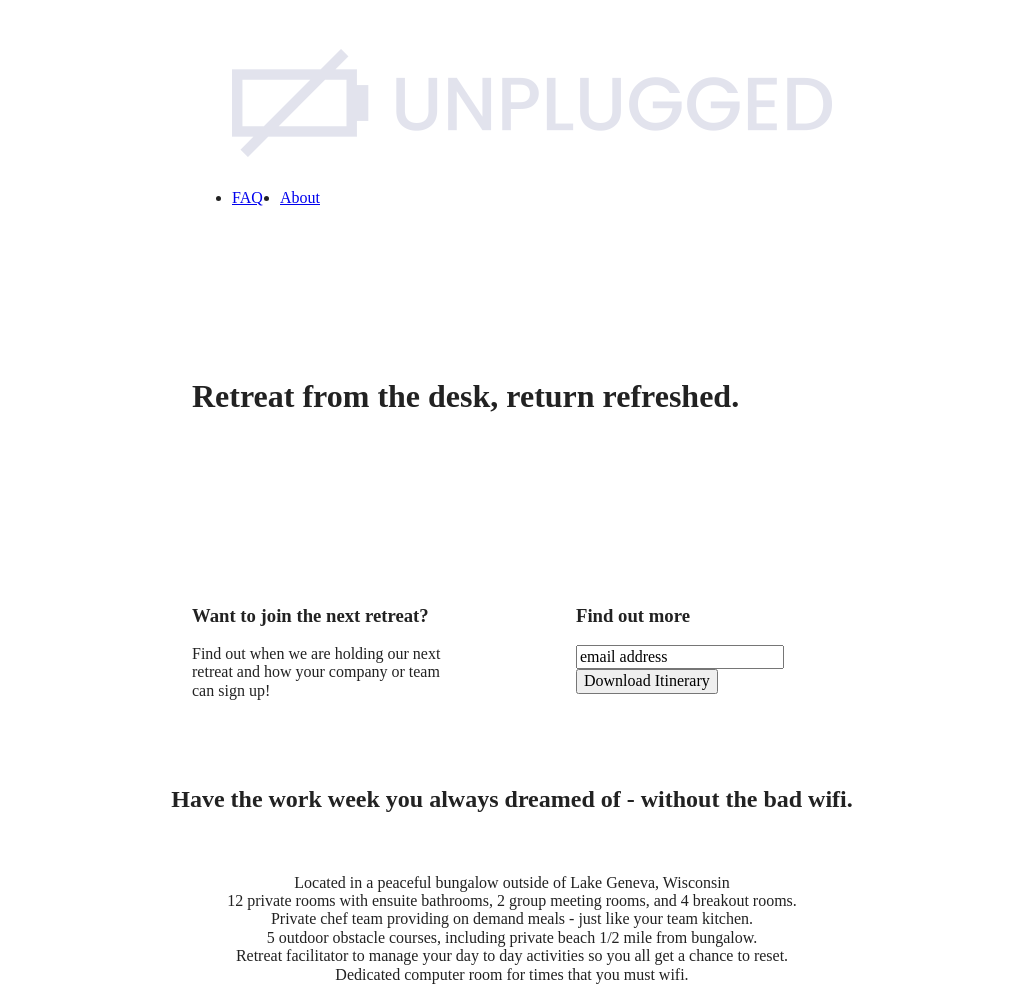
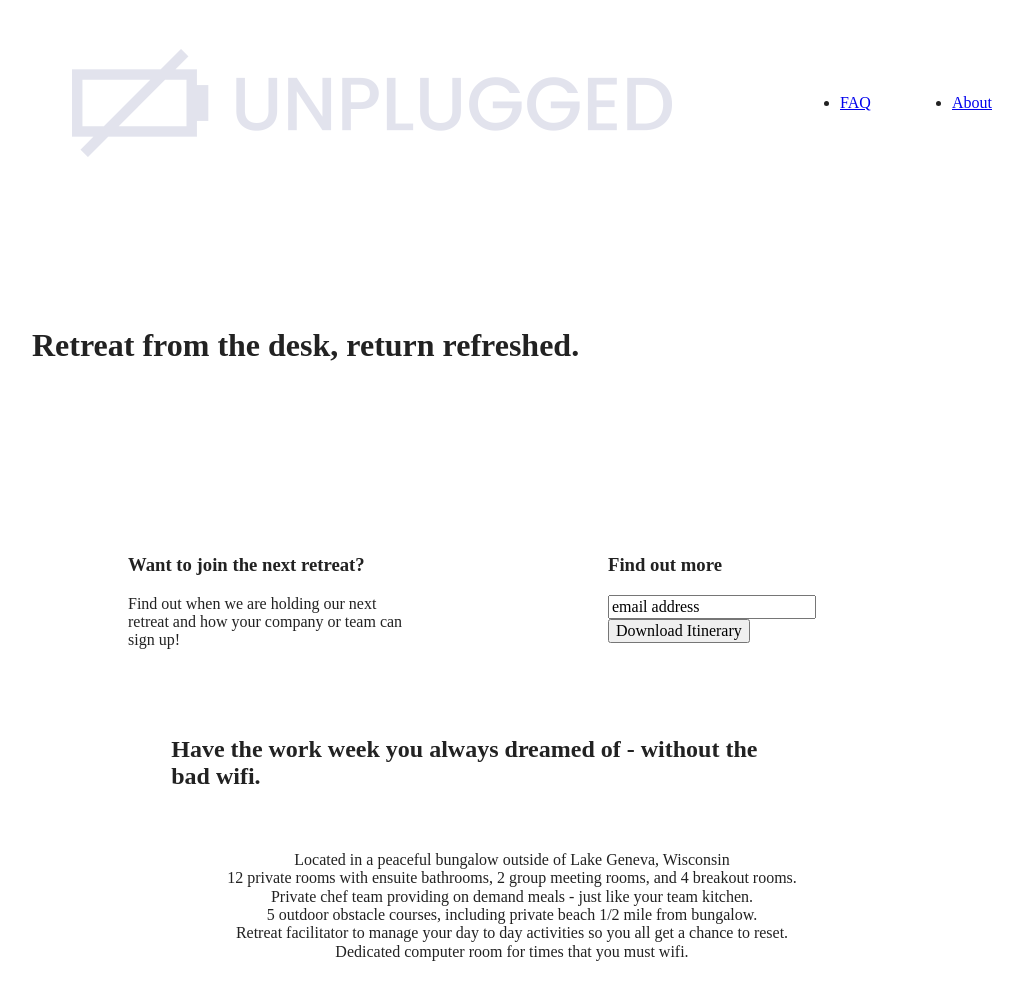
Before and after one commit to libet06/unplugged, a website built with Parcel: page index.html in a window 1280 px wide. Shown: the top 987 px of the page, without its empty margins (128-1149 px from the left). Built offline with nearby package versions, Linux system fonts and the light colour scheme.

Commit message:
Added desktop styles

```diff
--- a/css/main.css
+++ b/css/main.css
@@ -502,7 +502,59 @@ footer .copyright {
 }
 
 @media only screen and (min-width: 1200px) {
-  /* Desktop styles here */
+
+.content-wrapper {
+  max-width: 960px;
+}
+
+/* Hero */
+
+.hero-area h1 {
+  width: 60%;
+}
+
+/* Aside */
+
+aside .content-wrapper {
+  justify-content: space-around;
+}
+
+aside .content-wrapper .form-description,
+aside .content-wrapper .form {
+  width: 30%;
+}
+
+/* Features */
+
+.features h2 {
+  width: 90%;
+}
+
+.features article {
+  flex-basis: 33%;
+}
+
+/* Reviews */
+
+.reviews article div {
+  width: 42%;
+}
+
+/* =======================================================================
+  About Page ====================================== */
+
+  .mission h2,
+  .contact-section .content-wrapper h2 {
+    width: 95%;
+  }
+
+  /* ============================================================
+    FAQ Page ======================================================================== */
+
+.faq h2 {
+  width: 100%;
+}
+
 }
 
 /* ==========================================================================
```
